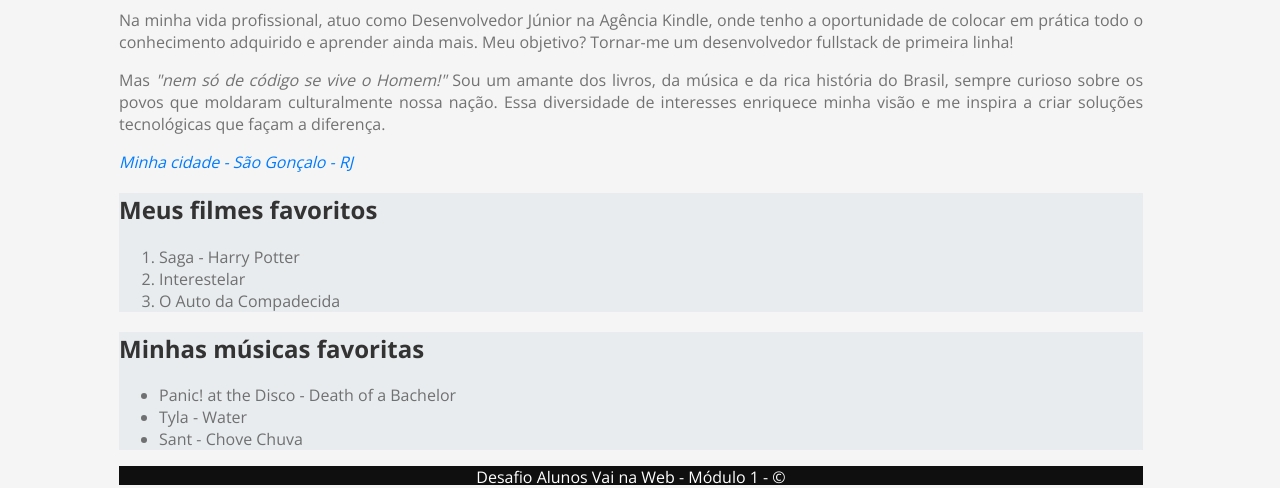
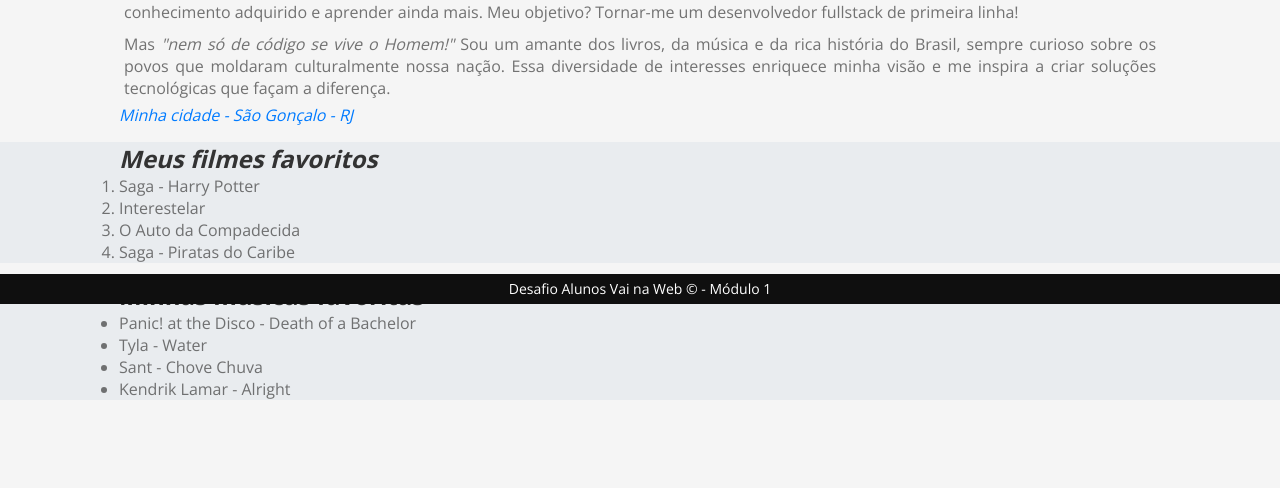
Before and after one commit to Fellipe-Syllos/Mini-wiki, a plain HTML site: page index.html in a window 1280 px wide. Shown: the part 496-984 px from the top of the page. After the commit the page ends 912 px from the top, so only its background shows below. Drawn offline with nearby package versions, Linux system fonts and the light colour scheme.

Commit message:
Alterações de conteúdo

```diff
--- a/index.html
+++ b/index.html
@@ -28,53 +28,62 @@
         <h2 class="tituloSectionNome">
             Fellipe Syllos
         </h2>
+    </header>
+    <main>
+        <section>
+            <div class="introducao">
                 <p>
-            Olá mundo! Sou um entusiasta da tecnologia e desenvolvedor apaixonado Atualmente, estou cursando Análise e
+                    Olá mundo! Sou um entusiasta da tecnologia e desenvolvedor apaixonado Atualmente, estou cursando Análise
+                    e
                     Desenvolvimento de Sistemas na Universidade Veiga de Almeida, enquanto aprimoro minhas habilidades em
-            Front-end com a escola Vai na Web, mergulho no universo .NET pela DIO, e desvendo os segredos de Python na
+                    Front-end com a escola Vai na Web, mergulho no universo .NET pela DIO, e desvendo os segredos de Python
+                    na
                     AdaTech.
                 </p>
                 <p>
-            Na minha vida profissional, atuo como Desenvolvedor Júnior na Agência Kindle, onde tenho a oportunidade de
+                    Na minha vida profissional, atuo como Desenvolvedor Júnior na Agência Kindle, onde tenho a oportunidade
+                    de
                     colocar em prática todo o conhecimento adquirido e aprender ainda mais. Meu objetivo? Tornar-me um
                     desenvolvedor fullstack de primeira linha!
                 </p>
-
                 <p>
-            Mas <cite>"nem só de código se vive o Homem!"</cite> Sou um amante dos livros, da música e da rica história
+                    Mas <cite>"nem só de código se vive o Homem!"</cite> Sou um amante dos livros, da música e da rica
+                    história
                     do Brasil, sempre curioso sobre os povos que moldaram culturalmente nossa nação. Essa diversidade de
                     interesses enriquece minha visão e me inspira a criar soluções tecnológicas que façam a diferença.
                 </p>
                 <address>
                     <a href="https://maps.app.goo.gl/dXUJ3wSW9g4mT4rN6">Minha cidade - São Gonçalo - RJ</a>
                 </address>
-    </header>
-    <main>
-        <section class="box">
+            </div>
+            <div class="box">
                 <h2 class="tituloSections">
-                Meus filmes favoritos
+                    <em>Meus filmes favoritos</em>
                 </h2>
-            <ol>
+                <ol class="lista">
                     <li>Saga - Harry Potter</li>
                     <li>Interestelar</li>
                     <li>O Auto da Compadecida</li>
+                    <li>Saga - Piratas do Caribe</li>
                 </ol>
-        </section>
-        <section class="box">
+            </div>
+            <div class="box">
                 <h2 class="tituloSections">
                     Minhas músicas favoritas
                 </h2>
-            <ul>
+                <ul class="lista">
                     <li>Panic! at the Disco - Death of a Bachelor</li>
                     <li>Tyla - Water</li>
                     <li>Sant - Chove Chuva</li>
+                    <li>Kendrik Lamar - Alright</li>
                 </ul>
+            </div>
         </section>
     </main>
     <footer>
         <section class="encerramento">
             <p class="copyR">
-                Desafio Alunos Vai na Web - Módulo 1 - ©
+                Desafio Alunos Vai na Web © - Módulo 1
             </p>
         </section>
     </footer>
--- a/style.scss
+++ b/style.scss
@@ -1,13 +1,18 @@
+*{
+    margin: 0px;
+    padding: 0px;
+    box-sizing: border-box;
+}
 body {
     background-color: #f5f5f5;
     font-family: 'Open Sans', sans-serif;
-    margin: 0px;
     text-align: justify;
+    width: 100%;
+}
+.introducao{
     margin-right: 119px;
-    max-width: 80vw;
     margin-left: 119px;
 }
-
 .img {
     width: 237px;
     height: 229px;
@@ -20,6 +25,7 @@ header {
 }
 p{
     color: #4d4d4dc7;
+    padding: 5px;
 }
 a {
     color: #007BFF;
@@ -29,31 +35,32 @@ a:hover {
     text-decoration: underline;
 }
 
-section.box {
+div.box {
     background-color: #e9ecef;
-
+    margin: 16px 0px;
 }
 h2 {
+    margin-top: 11px;
+    margin-left: 119px;
     color: #333333;
 }
-
-ol {
-    color: #4d4d4dc7;
-}
-
-ul {
+.lista {
+    margin-left: 119px;
     color: #4d4d4dc7;
 }
 
 footer {
-    height: 19px;
+    position: fixed;
+    bottom: 0;
+    height: 30px;
+    width: 100%;
     background-color: rgb(15, 15, 15);
 }
 
-.encerramento {
+
+
+.copyR{
     text-align: center;
     color: white;
+    font-size: 14px;
 }
-.copyR{
-    color: white;
-}
```
Also changed, not shown: style.css, 1 other file. Lines whose indentation alone changed are shown as unchanged.
